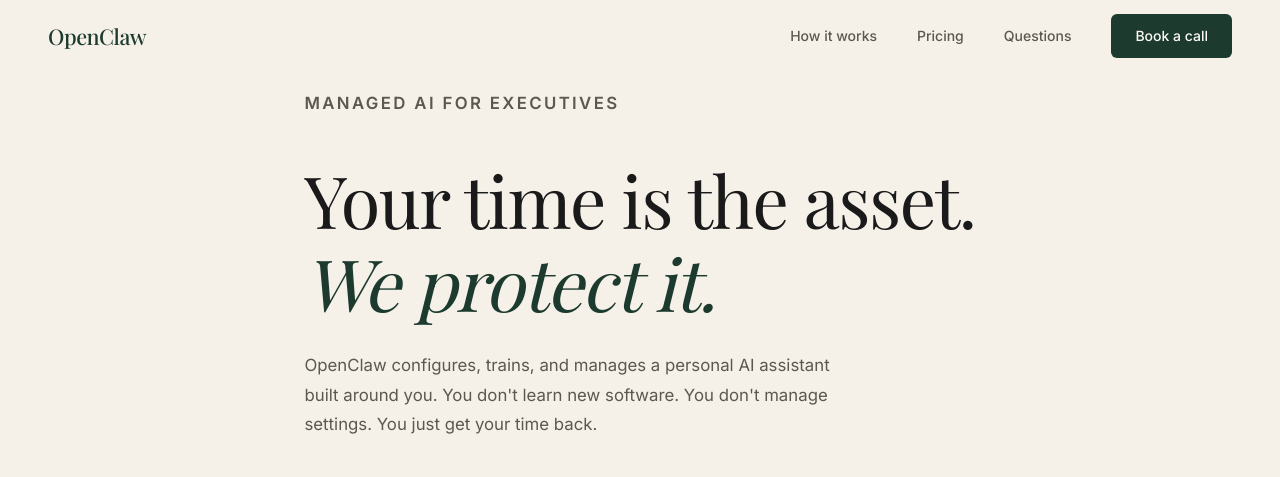
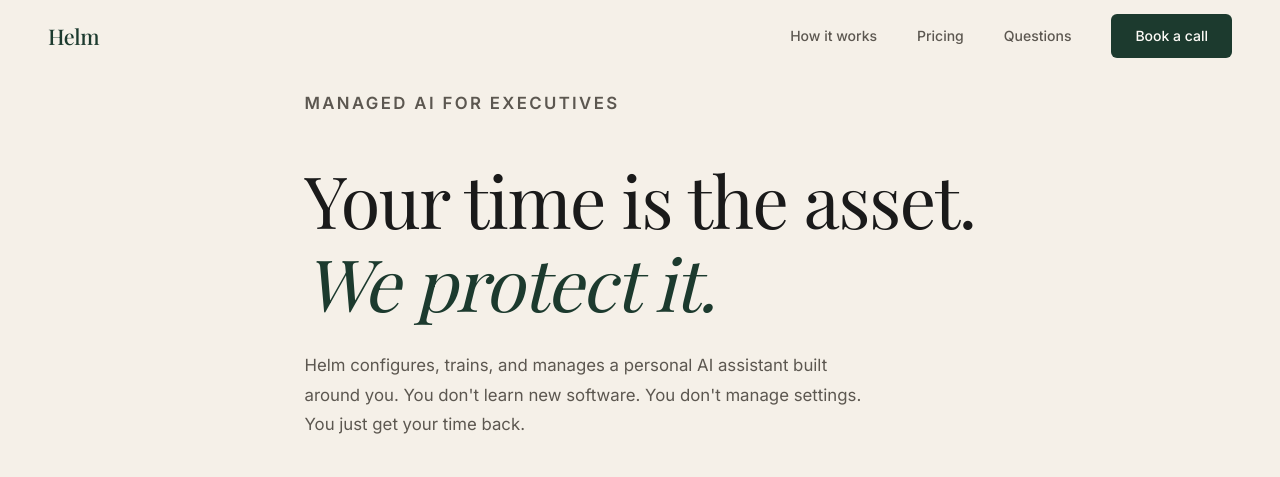
Before and after one commit to coreycaffrey/helm, a plain HTML site: page index.html in a window 1280 px wide. Shown: the top 477 px of the page. Drawn offline with nearby package versions, Linux system fonts and the light colour scheme; a web font is replaced by a local one.

Commit message:
Rename to Helm

```diff
--- a/index.html
+++ b/index.html
@@ -3,8 +3,8 @@
 <head>
   <meta charset="UTF-8">
   <meta name="viewport" content="width=device-width, initial-scale=1.0">
-  <title>OpenClaw — Managed AI for Executives</title>
-  <meta name="description" content="OpenClaw configures, trains, and manages a personal AI assistant built around you. You don't learn new software. You just get your time back.">
+  <title>Helm — Managed AI for Executives</title>
+  <meta name="description" content="Helm configures, trains, and manages a personal AI assistant built around you. You don't learn new software. You just get your time back.">
 
   <!-- Fonts -->
   <link rel="preconnect" href="https://fonts.googleapis.com">
@@ -923,7 +923,7 @@
   <!-- ============================================= NAV -->
   <nav id="nav">
     <div class="nav-inner">
-      <a href="#" class="logo">OpenClaw</a>
+      <a href="#" class="logo">Helm</a>
       <button class="nav-toggle" id="navToggle" aria-label="Toggle navigation">
         <span></span><span></span><span></span>
       </button>
@@ -942,7 +942,7 @@
       <div class="hero-content">
         <p class="eyebrow reveal">Managed AI for Executives</p>
         <h1 class="reveal reveal-delay-1">Your time is the asset.<br><em>We protect it.</em></h1>
-        <p class="reveal reveal-delay-2">OpenClaw configures, trains, and manages a personal AI assistant built around you. You don't learn new software. You don't manage settings. You just get your time back.</p>
+        <p class="reveal reveal-delay-2">Helm configures, trains, and manages a personal AI assistant built around you. You don't learn new software. You don't manage settings. You just get your time back.</p>
         <div class="btn-group reveal reveal-delay-3">
           <a href="#start" class="btn btn-primary">Book a call</a>
           <a href="#start" class="btn btn-secondary">Join the waitlist</a>
@@ -979,7 +979,7 @@
     <div class="container">
       <p class="eyebrow reveal">What we do</p>
       <h2 class="reveal reveal-delay-1">A personal AI assistant, fully managed.<br>Built for the way you work.</h2>
-      <p class="reveal reveal-delay-2">OpenClaw is a managed service. We configure a personal AI assistant specifically for you, train it on your preferences, your communication style, and your priorities, and then maintain it over time so it keeps getting better.</p>
+      <p class="reveal reveal-delay-2">Helm is a managed service. We configure a personal AI assistant specifically for you, train it on your preferences, your communication style, and your priorities, and then maintain it over time so it keeps getting better.</p>
       <p class="reveal reveal-delay-2" style="margin-top: 1rem">You get the outcomes. We handle the complexity.</p>
       <p class="reveal reveal-delay-2" style="margin-top: 1rem">This isn't software you buy. It's a service you trust.</p>
       <div class="outcomes">
@@ -1234,7 +1234,7 @@
     <div class="container">
       <div class="footer-inner">
         <div>
-          <div class="footer-brand">OpenClaw</div>
+          <div class="footer-brand">Helm</div>
           <div class="footer-tagline">Your time is the asset.</div>
         </div>
         <div class="footer-links">
```
